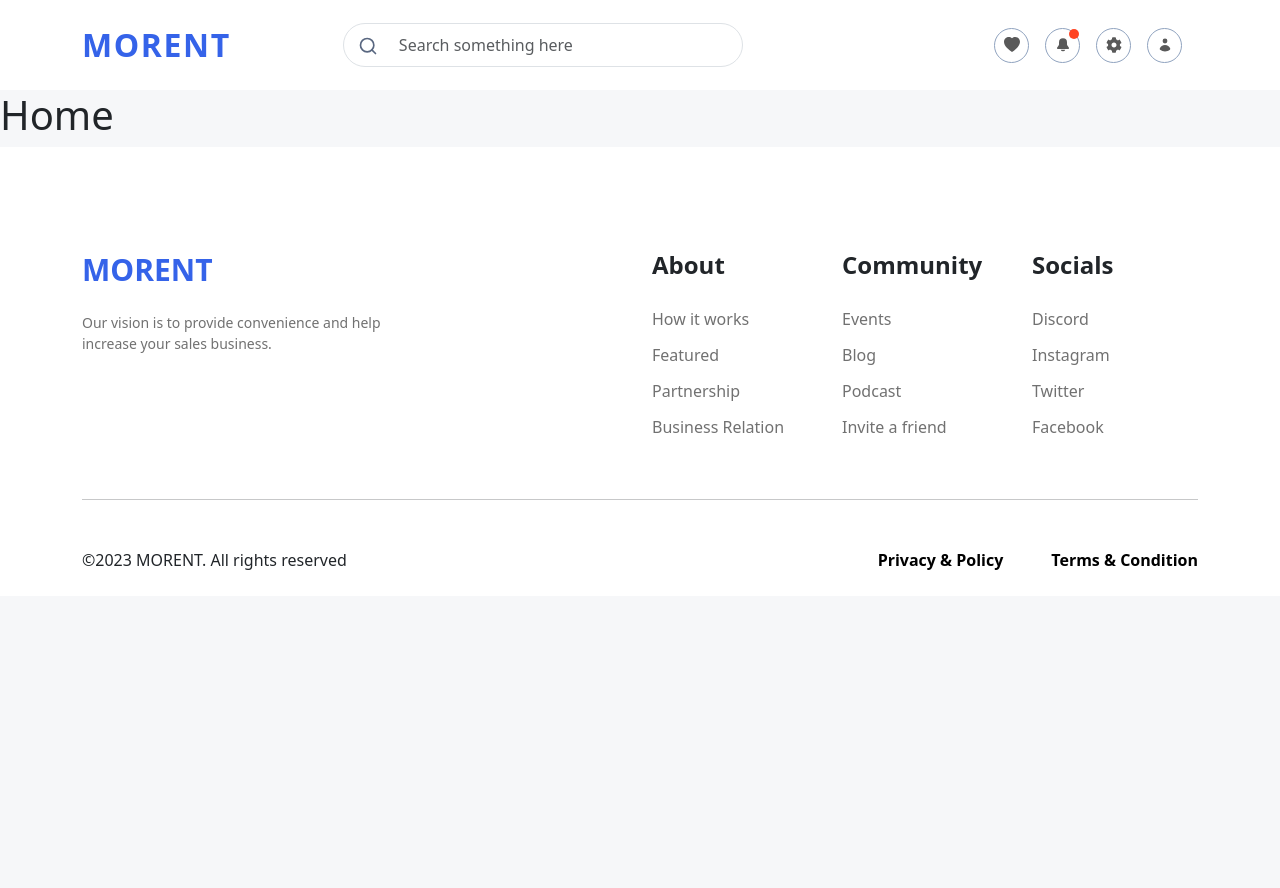
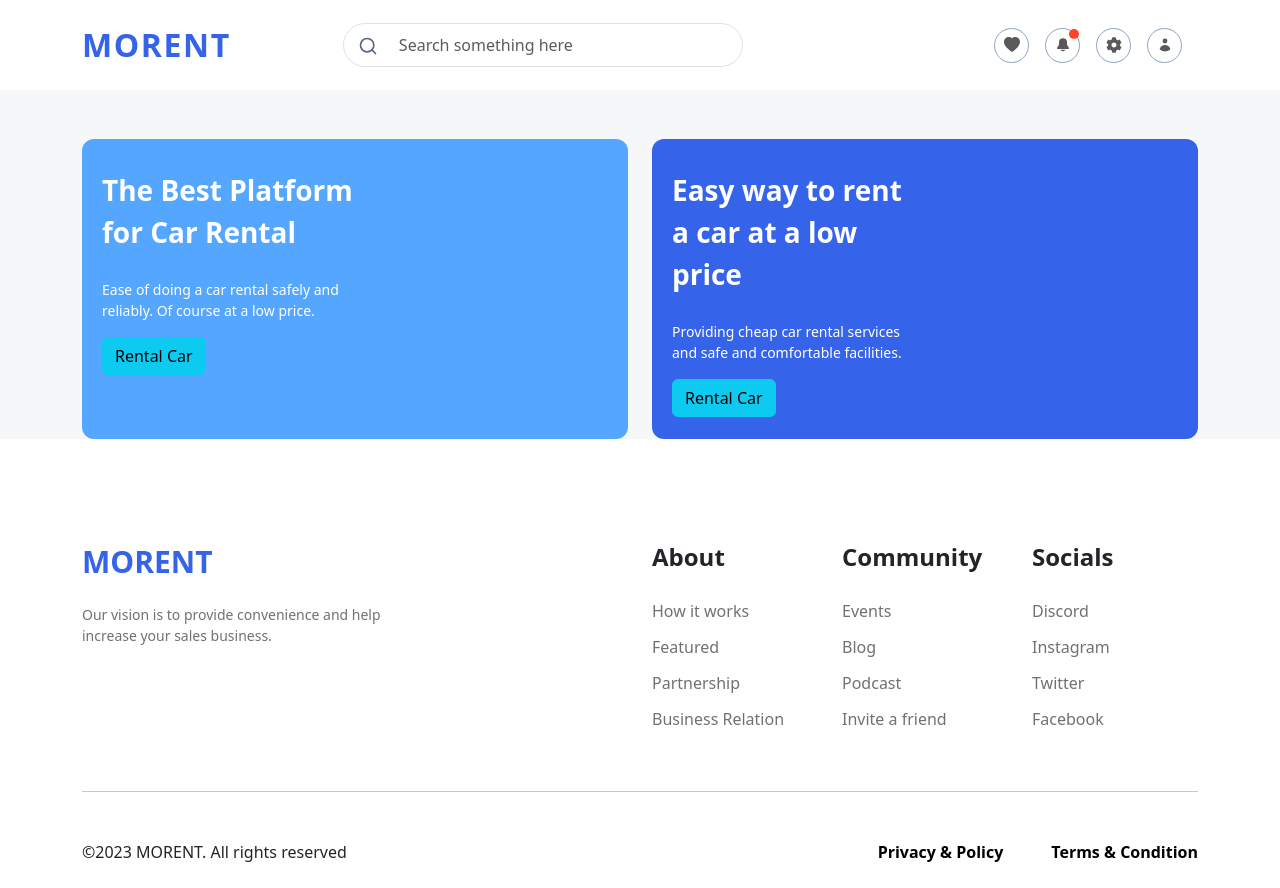
Before and after one commit to salmanArif05/morent, a React (Vite) app: page / in a window 1280 px wide. Before the commit the page ends 800 px from the top, so only its background shows below. Built offline with nearby package versions, Linux system fonts and the light colour scheme; some icons are missing.

Commit message:
header card

```diff
--- a/src/components/Card/Header.jsx
+++ b/src/components/Card/Header.jsx
@@ -1,7 +1,20 @@
 import React from "react";
+import "./style.css";
+import { CustomButton } from "..";
 
-const HeaderCard = () => {
-	return <h1>HeaderCard</h1>;
+const HeaderCard = ({ data }) => {
+	const { heading, para, background, img, btnLabel } = data;
+	return (
+		<>
+			<div className="main-card" style={{ background: background }}>
+				<div className="heading">{heading}</div>
+				<p className="para">{para}</p>
+				<div>
+					<CustomButton type={"button"} themeClass={`btn btn-info`} btnLabel={btnLabel} />
+				</div>
+			</div>
+		</>
+	);
 };
 
 export default HeaderCard;
--- /dev/null
+++ b/src/components/Card/style.css
@@ -0,0 +1,24 @@
+.main-card {
+	min-height: 300px;
+	display: flex;
+	flex-direction: column;
+	justify-content: flex-start;
+	padding: 20px;
+	padding-top: 30px;
+	border-radius: 12px;
+}
+
+.main-card .heading {
+	font-size: 28px;
+	font-weight: 600;
+	color: #fff;
+	width: 50%;
+	margin-bottom: 26px;
+}
+
+.main-card .para {
+	font-size: 14px;
+	font-weight: 400;
+	color: #fff;
+	width: 50%;
+}
--- a/src/components/Theme/Button.jsx
+++ b/src/components/Theme/Button.jsx
@@ -1,9 +1,9 @@
 import React from "react";
 
-const Button = ({ type, text, themeClass }) => {
+const Button = ({ type, btnLabel, themeClass }) => {
 	return (
 		<button type={type} className={themeClass}>
-			{text}
+			{btnLabel}
 		</button>
 	);
 };
--- a/src/pages/Home/index.jsx
+++ b/src/pages/Home/index.jsx
@@ -1,10 +1,41 @@
 import React from "react";
 import "./style.css";
+import { HeaderCard } from "../../components";
 
 const Home = () => {
+	const headerData = [
+		{
+			heading: `The Best Platform for Car Rental`,
+			para: `Ease of doing a car rental safely and
+			reliably. Of course at a low price.`,
+			background: "#54a6ff",
+			img: "",
+			btnLabel: "Rental Car",
+		},
+		{
+			heading: `Easy way to rent a car at a low price`,
+			para: `Providing cheap car rental services
+			and safe and comfortable facilities.`,
+			background: "#3563e9",
+			img: "",
+			btnLabel: "Rental Car",
+		},
+	];
+
 	return (
 		<>
-			<h1>Home</h1>
+			<header className="mt-5">
+				<div className="container">
+					<div className="row">
+						<div className="col-lg-6">
+							<HeaderCard data={headerData[0]} />
+						</div>
+						<div className="col-lg-6">
+							<HeaderCard data={headerData[1]} />
+						</div>
+					</div>
+				</div>
+			</header>
 		</>
 	);
 };
```
